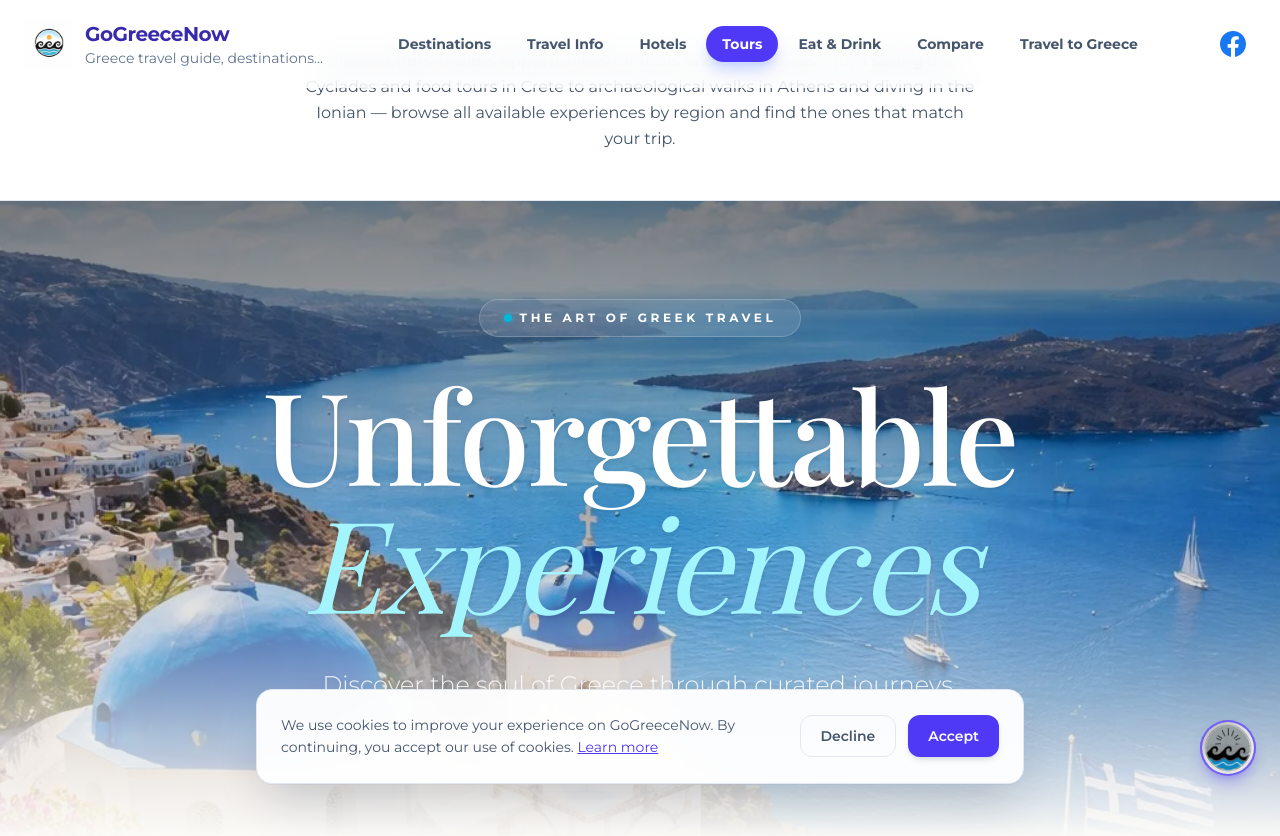
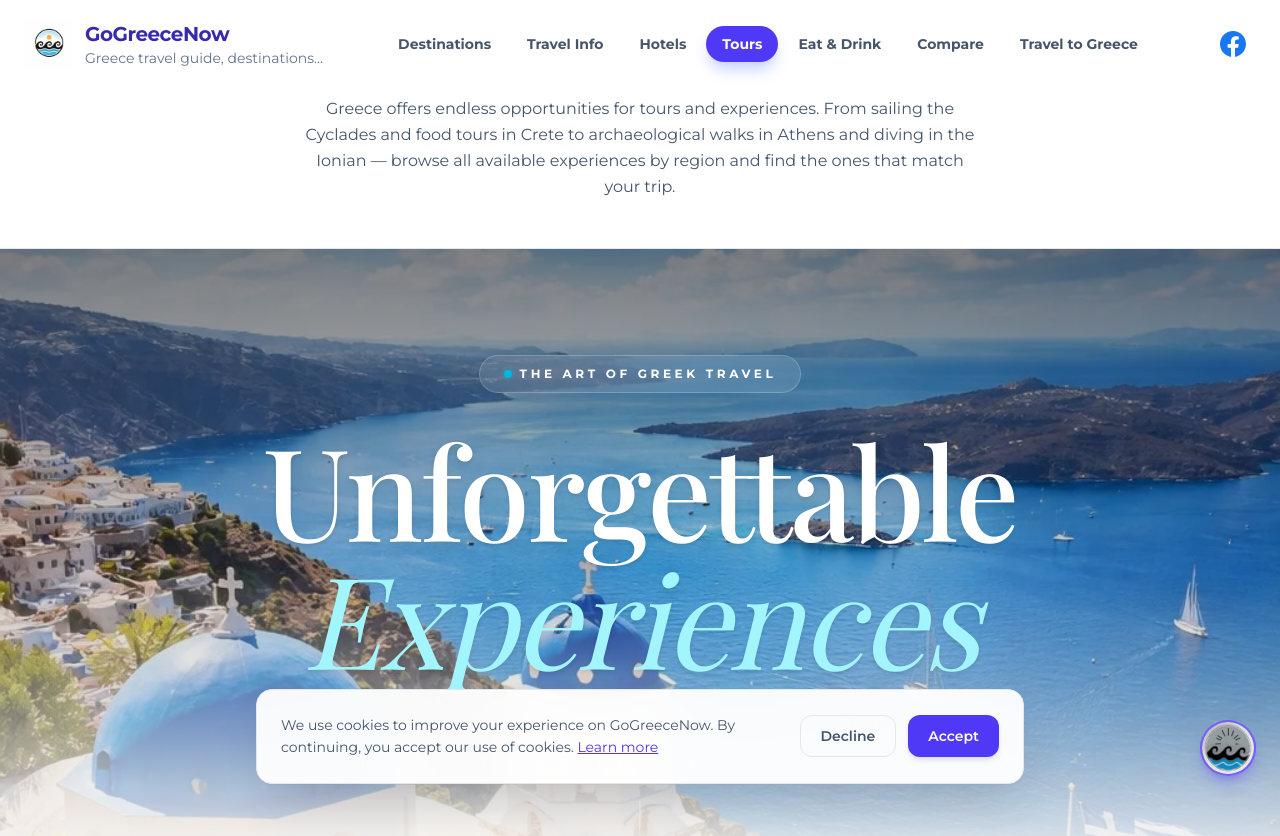
Before and after one commit to xristoskout/forumgreece, a Next.js app: page /en/tours/all in a window 1280 px wide. Shown: the top 836 px of the page. Built offline with nearby package versions, Linux system fonts and the light colour scheme; a web font is replaced by a local one.

Commit message:
fix: adjust tours/all page text spacing - push intro text below nav, bring hero text up slightly

```diff
--- a/app/[lang]/tours/all/page.tsx
+++ b/app/[lang]/tours/all/page.tsx
@@ -99,7 +99,7 @@ export default async function ToursDirectoryPage({ params }: Props) {
       <SiteHeader />
 
       <div className="bg-white border-b border-slate-200">
-        <div className="max-w-4xl mx-auto px-6 py-12 text-center">
+        <div className="max-w-4xl mx-auto px-6 pt-24 pb-12 text-center">
           <p className="text-slate-600 leading-relaxed max-w-2xl mx-auto">
             {lang === "el"
               ? "Η Ελλάδα προσφέρει ατελείωτες ευκαιρίες για εκδρομές και εμπειρίες. Από ιστιοπλοΐα στις Κυκλάδες και γαστρονομικές περιηγήσεις στην Κρήτη μέχρι αρχαιολογικές ξεναγήσεις στην Αθήνα και καταδύσεις στο Ιόνιο — δες όλες τις διαθέσιμες εμπειρίες ανά περιοχή και βρες αυτή που ταιριάζει στο ταξίδι σου."
--- a/app/[lang]/tours/all/tours-directory-client.tsx
+++ b/app/[lang]/tours/all/tours-directory-client.tsx
@@ -317,7 +317,7 @@ export default function ToursDirectoryClient({ lang, tours }: Props) {
             initial={{ opacity: 0, y: 30 }}
             animate={{ opacity: 1, y: 0 }}
             transition={{ delay: 0.9, duration: 1 }}
-            className="mx-auto mt-10 max-w-2xl text-lg md:text-2xl font-light leading-relaxed text-white/90 drop-shadow-md"
+            className="mx-auto mt-6 max-w-2xl text-lg md:text-2xl font-light leading-relaxed text-white/90 drop-shadow-md"
           >
             {lang === "en"
               ? "Discover the soul of Greece through curated journeys, private boat trips and authentic local encounters."
```
